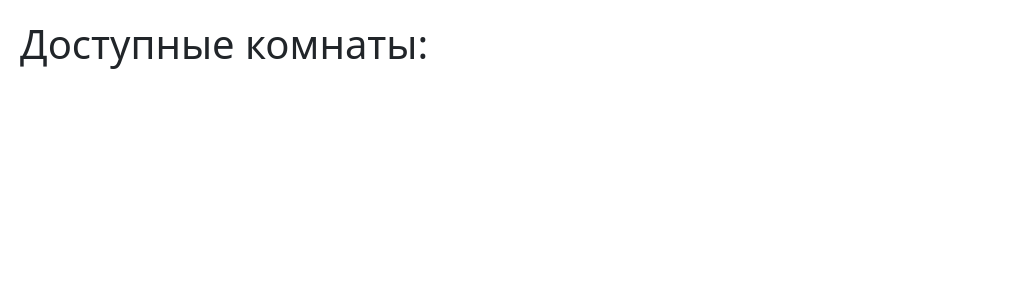
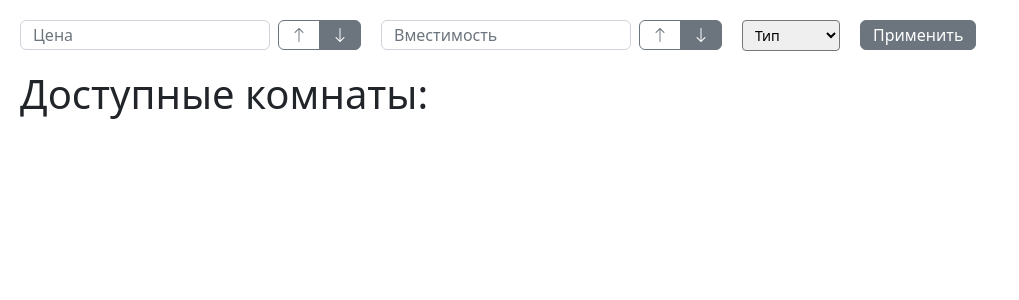
Before and after one commit to Ivan073/SCoI, a Django app: page / in a window 1280 px wide. Shown: the part 56-356 px from the top of the page, without its empty margins (0-1019 px from the left). Run offline with Django 4.2, Linux system fonts and the light colour scheme; data that the repository does not hold is empty.

Commit message:
home page filter without logic

```diff
--- a/Lab4/Lab4/HotelSite/templates/home.html
+++ b/Lab4/Lab4/HotelSite/templates/home.html
@@ -3,12 +3,56 @@
     <meta charset="UTF-8">
     <link rel="stylesheet" href="https://cdn.jsdelivr.net/npm/bootstrap@5.2.3/dist/css/bootstrap.min.css" integrity="sha384-rbsA2VBKQhggwzxH7pPCaAqO46MgnOM80zW1RWuH61DGLwZJEdK2Kadq2F9CUG65" crossorigin="anonymous">
     <link rel="stylesheet" type="text/css" href="{% static 'styles.css' %}">
+    <link rel="stylesheet" href="https://cdn.jsdelivr.net/npm/bootstrap-icons@1.10.5/font/bootstrap-icons.css">
     <script src="https://cdn.jsdelivr.net/npm/bootstrap@5.2.3/dist/js/bootstrap.min.js" integrity="sha384-cuYeSxntonz0PPNlHhBs68uyIAVpIIOZZ5JqeqvYYIcEL727kskC66kF92t6Xl2V" crossorigin="anonymous"></script>
     <title>"Отель сайт"</title>
 </head>
+
 <body>
 {% include "header.html" %}
+<form method="post" action="{% url 'home' %}">{% csrf_token %}
+<div class="d-flex" style="gap: 20px;margin: 20px;height:30px">
+        <div class="d-flex">
+            <input style="max-width:250px" type="text" id="price-filter" name="price-filter" class="form-control me-sm-2" placeholder="Цена">
+            <div class="btn-group" role="group" aria-label="Price group">
+              <input type="radio" class="btn-check" name="price_radio" id="price_radio1" autocomplete="off" checked="">
+              <label class="btn btn-outline-secondary" for="price_radio1">
+                  <i class="bi bi-arrow-up"></i>
+              </label>
+              <input type="radio" class="btn-check" name="price_radio" id="price_radio2" autocomplete="off" checked="">
+              <label class="btn btn-outline-secondary" for="price_radio2">
+                  <i class="bi bi-arrow-down"></i>
+              </label>
+            </div>
+        </div>
+        <div class="d-flex">
+            <input style="max-width:250px" type="text" id="capacity-filter" name="capacity-filter" class="form-control me-sm-2" placeholder="Вместимость">
+            <div class="btn-group" role="group" aria-label="Capacity group">
+              <input type="radio" class="btn-check" name="capacity_radio" id="capacity_radio1" autocomplete="off" checked="">
+              <label class="btn btn-outline-secondary" for="capacity_radio1">
+                  <i class="bi bi-arrow-up"></i>
+              </label>
+              <input type="radio" class="btn-check" name="capacity_radio" id="capacity_radio2" autocomplete="off" checked="">
+              <label class="btn btn-outline-secondary" for="capacity_radio2">
+                  <i class="bi bi-arrow-down"></i>
+              </label>
+            </div>
+        </div>
+        <div class="form-group">
+          <select class="form-select-sm" id="type-select">
+            <option selected disabled>Тип</option>
+            <option>Любой</option>
+            <option>Люкс</option>
+            <option>Полулюкс</option>
+            <option>Обычный</option>
+          </select>
+        </div>
+        <button type="submit" class="btn btn-secondary" style="padding-top:2px">Применить</button>
+</div>
+ </form>
+
 <h1 style="margin: 20px">Доступные комнаты:</h1>
+
 <div class="d-flex" style="gap: 20px;margin: 20px">
   {% for room in rooms%}
   <a href = "rooms/{{room.id}}" style="text-decoration:none;color:black;">
@@ -26,4 +70,3 @@
    {% endfor %}
   </a>
 </div>
-</body>
```
Lines whose indentation alone changed are shown as unchanged.
